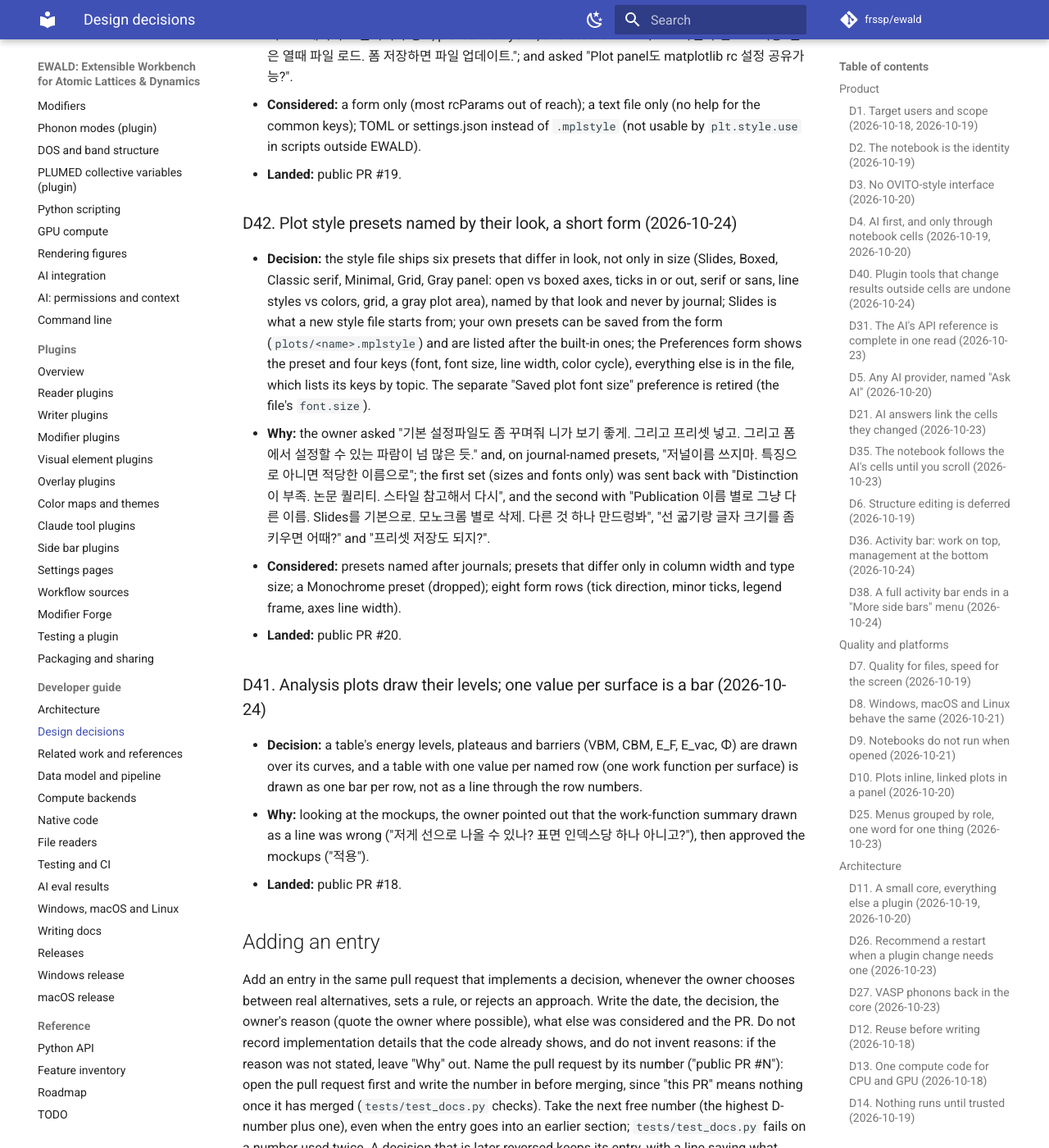
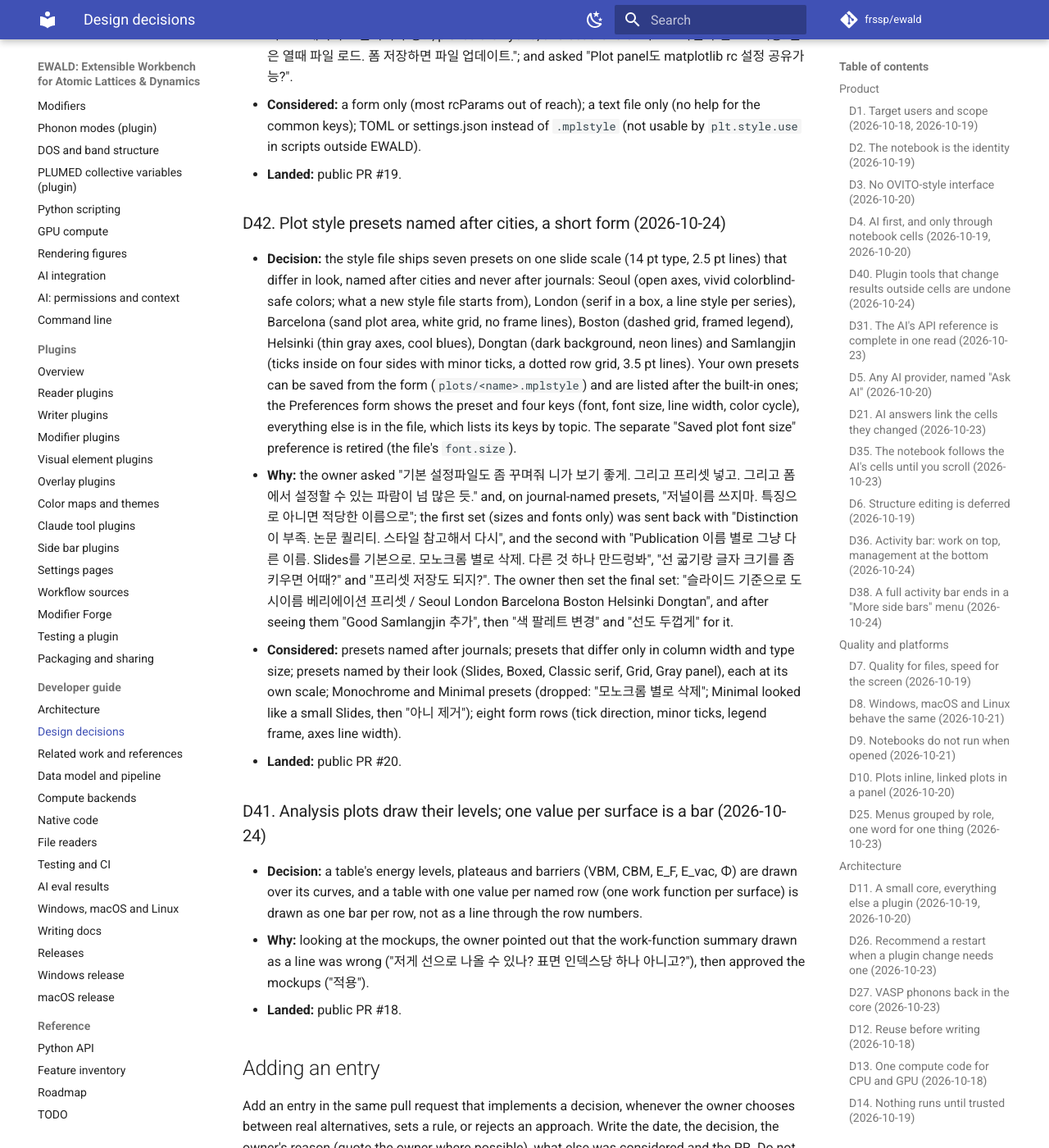
Before and after one commit to frssp/ewald, an MkDocs documentation site: the page built from docs/developer/decisions.md, in a window 1280 px wide and 1400 px high, scrolled down 13560 px. Shown: the whole window at 82% size. Built offline with MkDocs 1.6.1 and Material for MkDocs 9.7.7, drawn with Linux system fonts in a browser that asks for light colours; comment, search, counter and statistics services are not loaded.

Commit message:
Plot style: city presets on the slide scale (Seoul default), Samlangjin
Seven presets share the slide scale (14 pt, thick lines) and differ in look:
Seoul, London, Barcelona, Boston, Helsinki, Dongtan, Samlangjin. On a dark
UI theme cycle colors with too little contrast to the background take the
theme text color.

Co-Authored-By: Claude Opus 5.5 (1M context) <noreply@anthropic.com>

```diff
--- a/docs/developer/decisions.md
+++ b/docs/developer/decisions.md
@@ -486,25 +486,29 @@ Pull request numbers up to #242 refer to the pre-publication repository, which i
   scripts outside EWALD).
 - **Landed:** public PR #19.
 
-### D42. Plot style presets named by their look, a short form (2026-10-24)
+### D42. Plot style presets named after cities, a short form (2026-10-24)
 
-- **Decision:** the style file ships six presets that differ in look, not only in size
-  (Slides, Boxed, Classic serif, Minimal, Grid, Gray panel: open vs boxed axes, ticks in or out,
-  serif or sans, line styles vs colors, grid, a gray plot area), named by that look and never
-  by journal; Slides is what a new style file starts from; your own presets can be saved from
-  the form (`plots/<name>.mplstyle`) and are listed after the built-in ones; the Preferences form shows the preset
-  and four keys (font, font size, line width, color cycle), everything else is in the file,
-  which lists its keys by topic. The separate "Saved plot font size" preference is retired
-  (the file's `font.size`).
+- **Decision:** the style file ships seven presets on one slide scale (14 pt type, 2.5 pt lines)
+  that differ in look, named after cities and never after journals: Seoul (open axes, vivid
+  colorblind-safe colors; what a new style file starts from), London (serif in a box, a line
+  style per series), Barcelona (sand plot area, white grid, no frame lines), Boston (dashed
+  grid, framed legend), Helsinki (thin gray axes, cool blues), Dongtan (dark background, neon
+  lines) and Samlangjin (ticks inside on four sides with minor ticks, a dotted row grid, 3.5 pt lines). Your own presets can be saved from the form (`plots/<name>.mplstyle`) and are listed
+  after the built-in ones; the Preferences form shows the preset and four keys (font, font
+  size, line width, color cycle), everything else is in the file, which lists its keys by
+  topic. The separate "Saved plot font size" preference is retired (the file's `font.size`).
 - **Why:** the owner asked "기본 설정파일도 좀 꾸며줘 니가 보기 좋게. 그리고 프리셋 넣고. 그리고
   폼에서 설정할 수 있는 파람이 넘 많은 듯." and, on journal-named presets, "저널이름 쓰지마.
   특징으로 아니면 적당한 이름으로"; the first set (sizes and fonts only) was sent back with
   "Distinction 이 부족. 논문 퀄리티. 스타일 참고해서 다시", and the second with "Publication 이름
   별로 그냥 다른 이름. Slides를 기본으로. 모노크롬 별로 삭제. 다른 것 하나 만드렁봐", "선 굷기랑 글자
-  크기를 좀 키우면 어때?" and "프리셋 저장도 되지?".
+  크기를 좀 키우면 어때?" and "프리셋 저장도 되지?". The owner then set the final set: "슬라이드
+  기준으로 도시이름 베리에이션 프리셋 / Seoul London Barcelona Boston Helsinki Dongtan", and after seeing them "Good Samlangjin 추가", then "색 팔레트 변경" and "선도 두껍게" for it.
 - **Considered:** presets named after journals; presets that differ only in column width and
-  type size; a Monochrome preset (dropped); eight form rows (tick direction, minor ticks,
-  legend frame, axes line width).
+  type size; presets named by their look (Slides, Boxed, Classic serif, Grid, Gray panel), each
+  at its own scale; Monochrome and Minimal presets (dropped: "모노크롬 별로 삭제"; Minimal looked
+  like a small Slides, then "아니 제거"); eight form rows (tick direction, minor ticks, legend
+  frame, axes line width).
 - **Landed:** public PR #20.
 
 ### D41. Analysis plots draw their levels; one value per surface is a bar (2026-10-24)
```
Also changed, not shown: docs/user/notebooks.md (+9 -7 lines), 4 other files.
